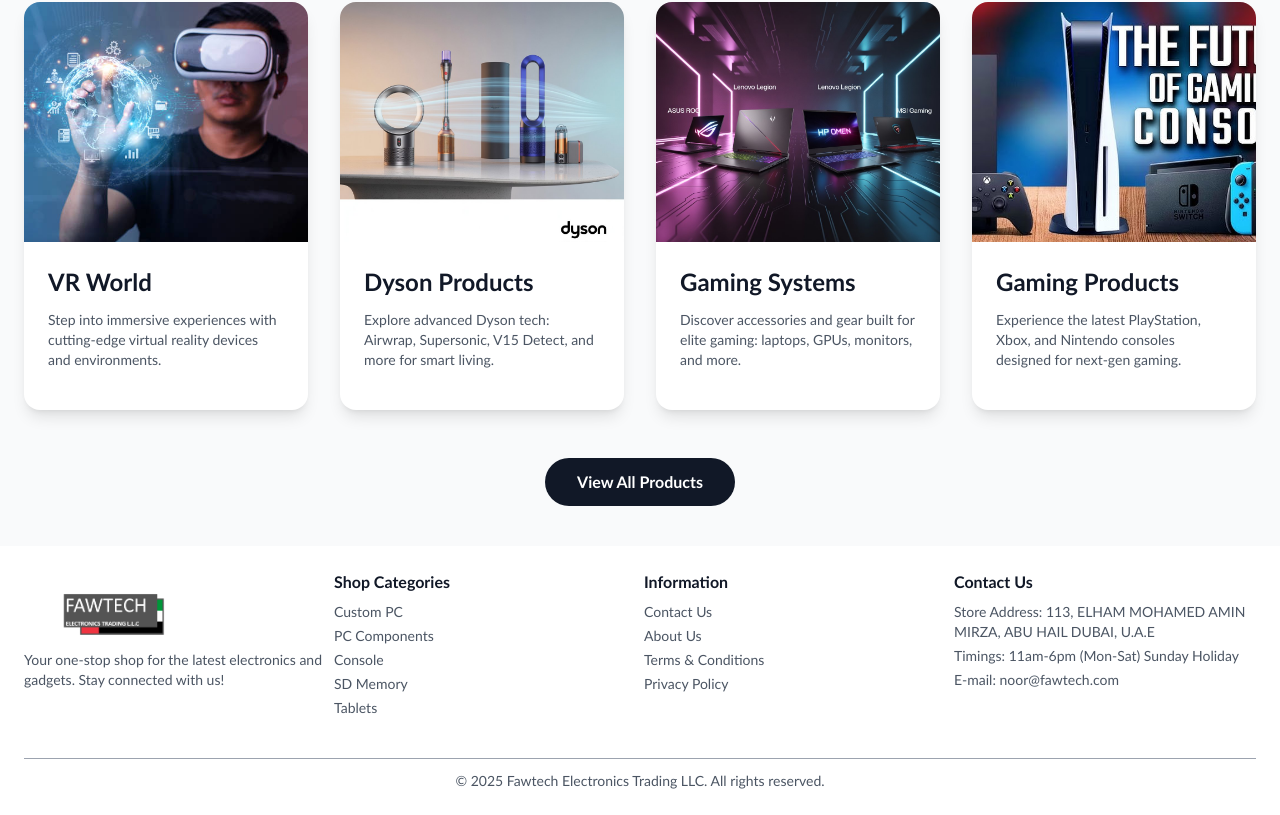
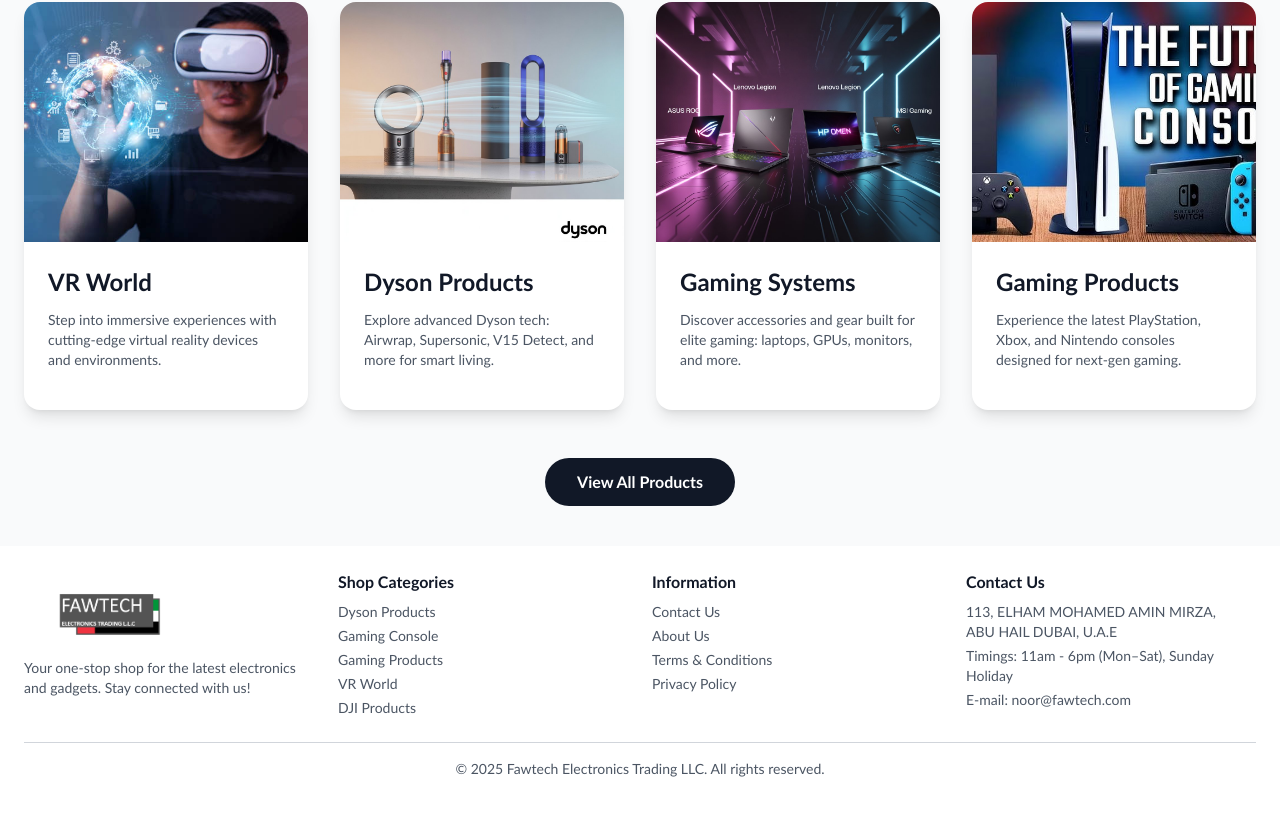
Before and after one commit to AmanGupta184/Fawtech-Project, a React (Create React App) app: page / in a window 1280 px wide. Shown: the part 2130-2945 px from the top of the page. Built offline with nearby package versions, Linux system fonts and the light colour scheme.

Commit message:
Update Footer.jsx

```diff
--- a/src/Layout/Footer/Footer.jsx
+++ b/src/Layout/Footer/Footer.jsx
@@ -1,140 +1,99 @@
 import React from "react";
-import { motion } from "framer-motion"; // Removed AnimatePresence
+import { motion } from "framer-motion";
 import logo from "../Navbar/fawtech.png";
 
 const Footer = () => {
   const currentYear = new Date().getFullYear();
 
-  // Animation variants for footer
   const footerVariants = {
     hidden: { opacity: 0, y: 50 },
     visible: { opacity: 1, y: 0, transition: { duration: 0.8 } },
   };
 
-  // Animation variants for sections
-  const sectionVariants = {
+  const sectionVariants = (delay = 0) => ({
     hidden: { opacity: 0, y: 20 },
-    visible: (i) => ({
+    visible: {
       opacity: 1,
       y: 0,
-      transition: { duration: 0.5, delay: i * 0.1 },
-    }),
-  };
+      transition: { duration: 0.5, delay },
+    },
+  });
 
-  // Animation variants for hover effects
-  const hoverVariants = {
-    hover: { scale: 1.05, color: "#2563eb" }, // Blue accent on hover
-    tap: { scale: 0.95 },
-  };
+  const shopLinks = [
+    "Dyson Products",
+    "Gaming Console",
+    "Gaming Products",
+    "VR World",
+    "DJI Products",
+  ];
+
+  const infoLinks = [
+    "Contact Us",
+    "About Us",
+    "Terms & Conditions",
+    "Privacy Policy",
+  ];
 
   return (
     <motion.footer
-      className="bg-white-200 dark:bg-gray-800 text-gray-900 dark:text-white p-6 mt-auto box-border overflow-x-hidden"
+      className="bg-white dark:bg-gray-800 text-gray-900 dark:text-white p-6 mt-auto"
       variants={footerVariants}
       initial="hidden"
       animate="visible"
     >
-      <div className="container mx-auto grid grid-cols-2 sm:grid-cols-2 md:grid-cols-4 gap-2">
-        {/* About Section */}
-        <motion.div
-          className="min-w-0 mb-5"
-          custom={0}
-          variants={sectionVariants}
-        >
-          <motion.img
+      <div className="max-w-7xl mx-auto grid grid-cols-2 sm:grid-cols-2 md:grid-cols-4 gap-6">
+        {/* Logo & Description */}
+        <motion.div variants={sectionVariants(0)}>
+          <img
             src={logo}
-            alt="FawTech Logo"
-            className="h-20 w-40 pl-4 object-contain"
-            whileHover={{ scale: 1.1 }}
+            alt="Fawtech Logo"
+            className="h-20 w-40 pl-2 object-contain"
           />
-          <p className="text-gray-600 dark:text-gray-300 text-sm">
-            <span>Your one-stop shop for the latest electronics</span>
-            <span> and gadgets. Stay connected with us!</span>
+          <p className="mt-2 text-sm text-gray-600 dark:text-gray-300">
+            Your one-stop shop for the latest electronics and gadgets. Stay connected with us!
           </p>
         </motion.div>
 
         {/* Shop Categories */}
-        <motion.div
-          className="mb-5"
-          custom={1}
-          variants={sectionVariants}
-        >
+        <motion.div variants={sectionVariants(0.1)}>
           <h4 className="font-semibold mb-2">Shop Categories</h4>
-          <ul className="space-y-1 text-gray-600 dark:text-gray-300 text-sm">
-            <li>Custom PC</li>
-            <li>PC Components</li>
-            <li>Console</li>
-            <li>SD Memory</li>
-            <li>Tablets</li>
+          <ul className="space-y-1 text-sm text-gray-600 dark:text-gray-300">
+            {shopLinks.map((item, i) => (
+              <li key={i}>{item}</li>
+            ))}
           </ul>
         </motion.div>
 
-        {/* Information */}
-        <motion.div
-          className="mb-5"
-          custom={2}
-          variants={sectionVariants}
-        >
+        {/* Information Links */}
+        <motion.div variants={sectionVariants(0.2)}>
           <h4 className="font-semibold mb-2">Information</h4>
-          <ul className="space-y-1 text-gray-600 dark:text-gray-300 text-sm">
-            <li>Contact Us</li>
-            <li>About Us</li>
-            <li>Terms & Conditions</li>
-            <li>Privacy Policy</li>
+          <ul className="space-y-1 text-sm text-gray-600 dark:text-gray-300">
+            {infoLinks.map((item, i) => (
+              <li key={i}>{item}</li>
+            ))}
           </ul>
         </motion.div>
 
         {/* Contact Info */}
-        <motion.div
-          className="mb-5"
-          custom={3}
-          variants={sectionVariants}
-        >
+        <motion.div variants={sectionVariants(0.3)}>
           <h4 className="font-semibold mb-2">Contact Us</h4>
-          <p className="text-gray-600 dark:text-gray-300 text-sm">
-            Store Address: <span>113, ELHAM MOHAMED AMIN MIRZA,</span>
-            <span> ABU HAIL DUBAI, U.A.E</span>
+          <p className="text-sm text-gray-600 dark:text-gray-300">
+            113, ELHAM MOHAMED AMIN MIRZA,<br />
+            ABU HAIL DUBAI, U.A.E
           </p>
-          <p className="text-gray-600 dark:text-gray-300 text-sm mt-1">
-            Timings: 11am-6pm (Mon-Sat) Sunday Holiday
+          <p className="mt-1 text-sm text-gray-600 dark:text-gray-300">
+            Timings: 11am - 6pm (Mon–Sat), Sunday Holiday
           </p>
-          <p className="text-gray-600 dark:text-gray-300 text-sm mt-1">
-            E-mail: noor@fawtech.com
+          <p className="mt-1 text-sm text-gray-600 dark:text-gray-300">
+            E-mail: <a href="mailto:noor@fawtech.com">noor@fawtech.com</a>
           </p>
-          <div className="flex space-x-2 mt-2">
-            <motion.a
-              href="/"
-              className="text-gray-600 dark:text-gray-300 hover:text-blue-600 dark:hover:text-blue-400"
-              variants={hoverVariants}
-              whileHover="hover"
-              whileTap="tap"
-            >
-            </motion.a>
-            <motion.a
-              href="/"
-              className="text-gray-600 dark:text-gray-300 hover:text-blue-600 dark:hover:text-blue-400"
-              variants={hoverVariants}
-              whileHover="hover"
-              whileTap="tap"
-            >
-            </motion.a>
-            <motion.a
-              href="/"
-              className="text-gray-600 dark:text-gray-300 hover:text-blue-600 dark:hover:text-blue-400"
-              variants={hoverVariants}
-              whileHover="hover"
-              whileTap="tap"
-            >
-            </motion.a>
-          </div>
         </motion.div>
       </div>
 
-      {/* Bottom Bar */}
+      {/* Footer Bottom Bar */}
       <motion.div
-        className="mt-5 border-t border-gray-400 dark:border-gray-600 pt-3 text-center text-sm text-gray-600 dark:text-gray-300"
-        custom={4}
-        variants={sectionVariants}
+        className="mt-6 pt-4 border-t border-gray-300 dark:border-gray-600 text-center text-sm text-gray-600 dark:text-gray-300"
+        variants={sectionVariants(0.4)}
       >
         © {currentYear} Fawtech Electronics Trading LLC. All rights reserved.
       </motion.div>
```
